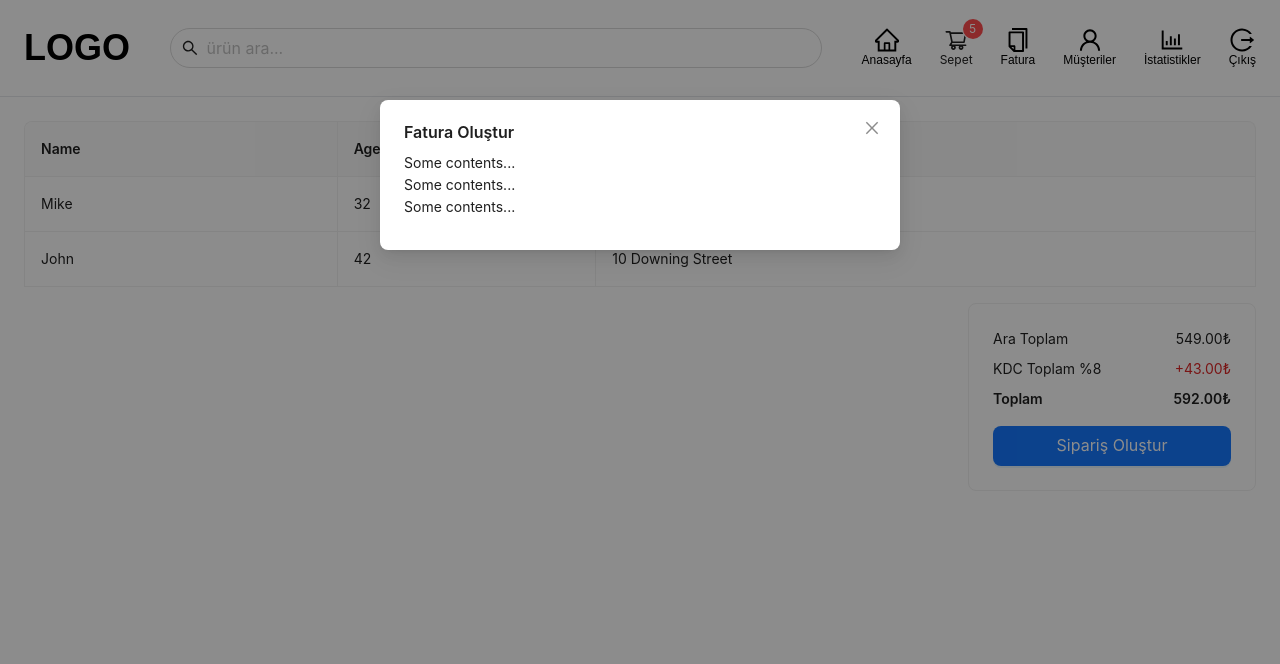
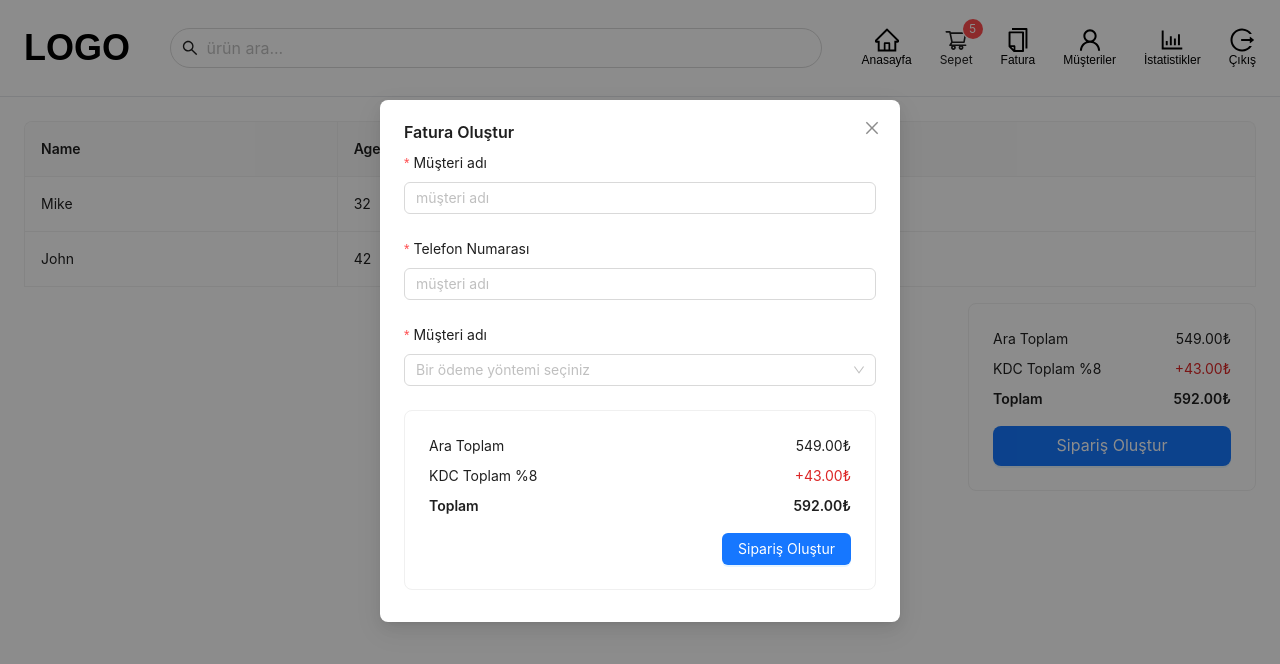
Before and after one commit to erkankolakan/PosApplication, a React (Create React App) app in the folder client/: page /cart in a window 1280 px wide. Both pictures are taken after a click on the button "Sipariş Oluştur". Shown: the top 664 px of the page. Built offline with nearby package versions, Linux system fonts and the light colour scheme.

Commit message:
kart form sayfası

```diff
--- a/client/src/components/carts/CreateBill.jsx
+++ b/client/src/components/carts/CreateBill.jsx
@@ -1,18 +1,78 @@
-import { Modal } from "antd";
+import { Button, Card, Form, Input, Modal, Select } from "antd";
 
-const CreateBill = ({isModalOpen, setIsModalOpen}) => {
+const CreateBill = ({ isModalOpen, setIsModalOpen }) => {
+
+    const onFinish = (values) => {
+        console.log("Received values of from:", values);
+    }
+
   return (
     <>
       {/* onOk={handleOk} onCancel={handleCancel} -> bunlarda ek buttonlar */}
       <Modal
         title="Fatura Oluştur"
         open={isModalOpen}
-        onCancel={() => {setIsModalOpen(false);}}
+        onCancel={() => {
+          setIsModalOpen(false);
+        }}
         footer={false}
       >
-        <p>Some contents...</p>
-        <p>Some contents...</p>
-        <p>Some contents...</p>
+        <Form layout="vertical" onFinish={onFinish}>
+          <Form.Item
+            label="Müşteri adı"
+            name={"customerName"}
+            rules={[{ required: true, message: "müşteri adı boş bırakılamaz" }]}
+          >
+            <Input title="Müşteri Adı" placeholder="müşteri adı"></Input>
+          </Form.Item>
+
+          <Form.Item
+            label="Telefon Numarası"
+            name={"phoneNumber"}
+            rules={[{ required: true, message: "Telefon numarası zorunlu" }]}>
+            <Input
+              title="Bir telefon numarası yazın"
+              placeholder="müşteri adı"
+              maxLength={11}
+            ></Input>
+          </Form.Item>
+
+          <Form.Item
+            label="Müşteri adı"
+            name={"paymentMode"}
+            rules={[{ required: true, message: "ödeme yöntemi zorunlu" }]}>
+            <Select placeholder="Bir ödeme yöntemi seçiniz">
+              <Select.Option value="Nakit">Nakit</Select.Option>
+              <Select.Option value="Kredi Kartı">Kredi Kartı</Select.Option>
+            </Select>
+          </Form.Item>
+
+          <Card className=" ">
+            <div className="flex justify-between">
+              <span>Ara Toplam</span>
+              <span>549.00₺</span>
+            </div>
+            <div className="flex justify-between my-2">
+              <span>KDC Toplam %8</span>
+              <span className="text-red-600">+43.00₺</span>
+            </div>
+            <div className="flex justify-between font-semibold">
+              <span>Toplam</span>
+              <span>592.00₺</span>
+            </div>
+
+            <div className="flex justify-end">
+              <Button
+                className="mt-4 "
+                type="primary"
+                onClick={() => setIsModalOpen(true)}
+                htmlType="submit"
+              >
+                Sipariş Oluştur
+              </Button>
+            </div>
+          </Card>
+        </Form>
       </Modal>
     </>
   );
```
